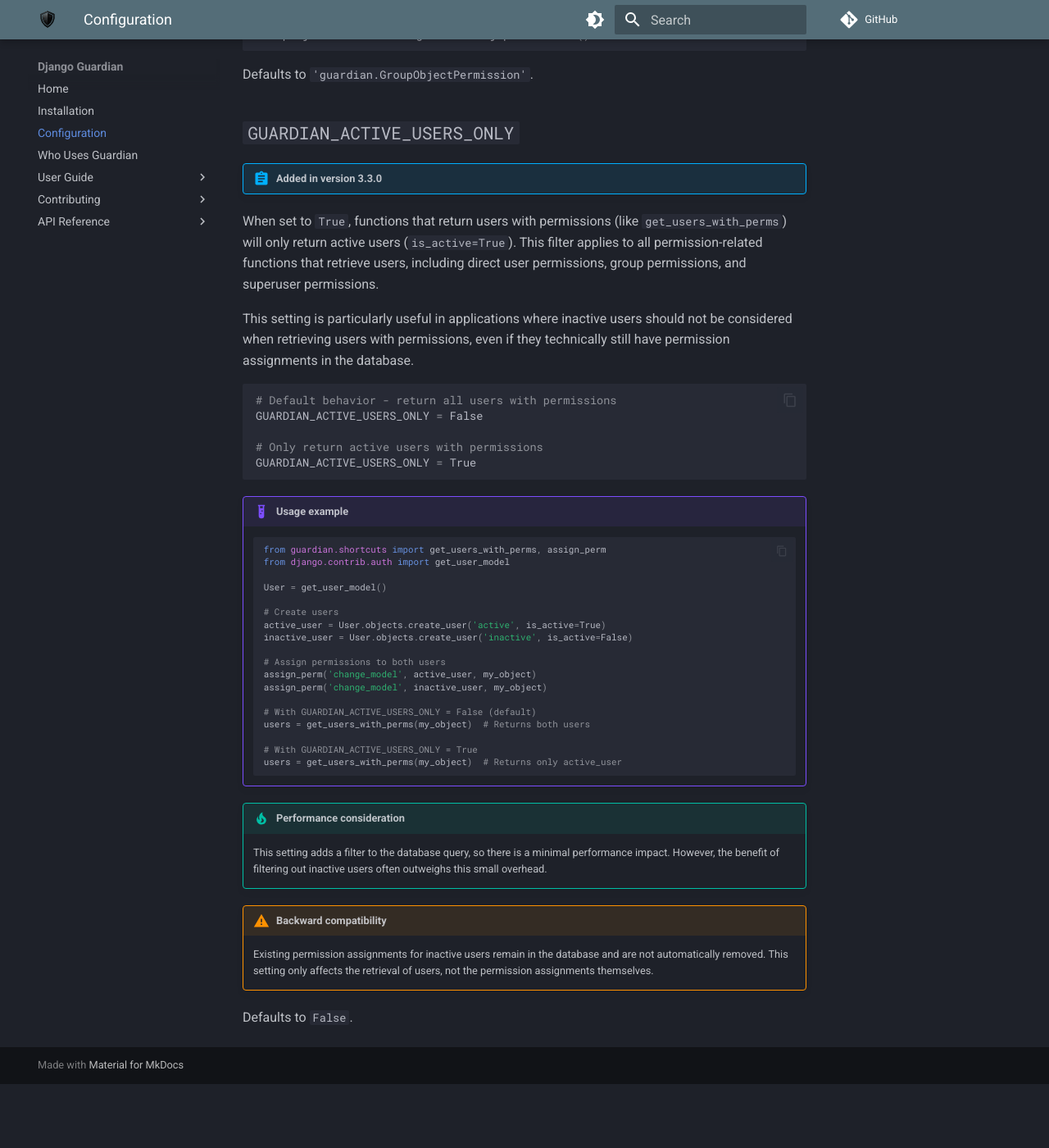
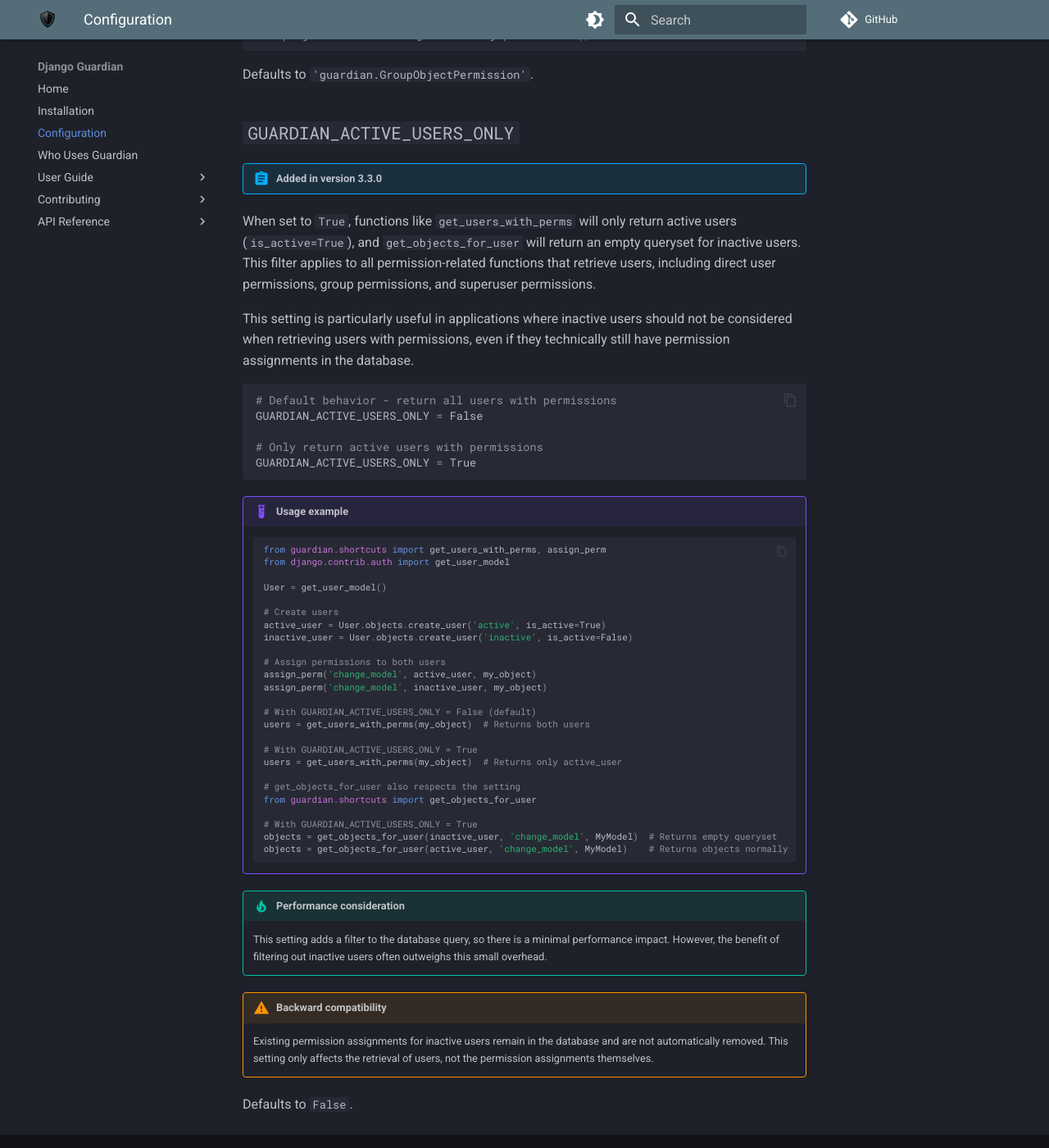
Before and after one commit to django-guardian/django-guardian, an MkDocs documentation site: the page built from docs/configuration.md, in a window 1280 px wide and 1400 px high, scrolled down 6010 px. Shown: the whole window at 82% size. Built offline with MkDocs 1.6.1 and Material for MkDocs 9.7.7, drawn with Linux system fonts in a browser that asks for light colours; plug-ins that fetch from the network failed and are left out; comment, search, counter and statistics services are not loaded; before the commit the page ends 7332 px from its top, so only the background shows below that.

Commit message:
DOC: Add extra shortcut to docs

````diff
--- a/docs/configuration.md
+++ b/docs/configuration.md
@@ -286,8 +286,9 @@ Defaults to `'guardian.GroupObjectPermission'`.
 
 !!! abstract "Added in version 3.3.0"
 
-When set to `True`, functions that return users with permissions (like
-`get_users_with_perms`) will only return active users (`is_active=True`).
+When set to `True`, functions like `get_users_with_perms` will only return
+active users (`is_active=True`), and `get_objects_for_user` will return an
+empty queryset for inactive users.
 This filter applies to all permission-related functions that retrieve users,
 including direct user permissions, group permissions, and superuser permissions.
 
@@ -324,6 +325,13 @@ GUARDIAN_ACTIVE_USERS_ONLY = True
 
     # With GUARDIAN_ACTIVE_USERS_ONLY = True
     users = get_users_with_perms(my_object)  # Returns only active_user
+
+    # get_objects_for_user also respects the setting
+    from guardian.shortcuts import get_objects_for_user
+
+    # With GUARDIAN_ACTIVE_USERS_ONLY = True
+    objects = get_objects_for_user(inactive_user, 'change_model', MyModel)  # Returns empty queryset
+    objects = get_objects_for_user(active_user, 'change_model', MyModel)    # Returns objects normally
     ```
 
 !!! tip "Performance consideration"
````
